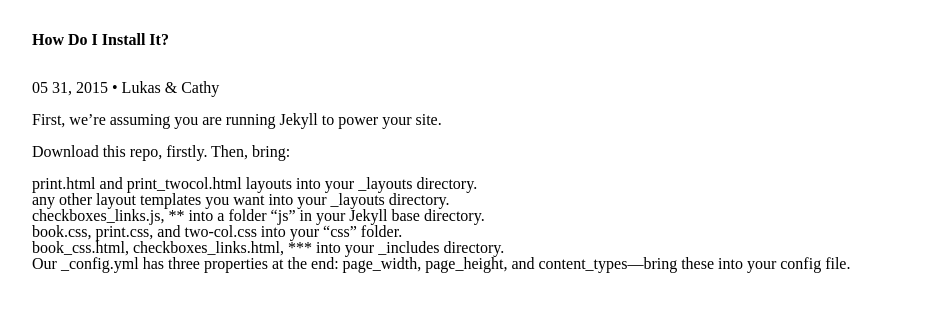
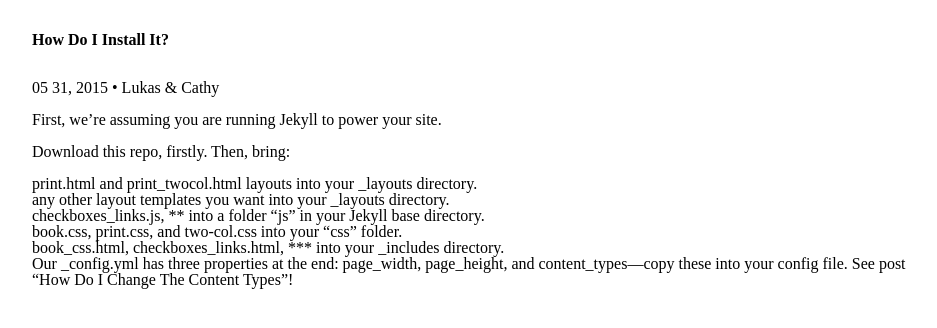
Before and after one commit to thedesignoffice/babybindery, a Jekyll site: the page built from _posts/2015-05-20-how-to-install.md, in a window 1280 px wide. Shown: the top 328 px of the page, without its empty margins (160-1097 px from the left). Built offline with Jekyll 4.4.1, drawn with Linux system fonts in a browser that asks for light colours.

Commit message:
lil documentation edit.

```diff
--- a/_posts/2015-05-20-how-to-install.md
+++ b/_posts/2015-05-20-how-to-install.md
@@ -9,10 +9,10 @@
 
 First, we’re assuming you are running Jekyll to power your site.
 
-Download this repo, firstly. Then, bring:
-- print.html and print_twocol.html layouts into your _layouts directory.
-- any other layout templates you want into your _layouts directory.
-- checkboxes_links.js, **** into a folder “js” in your Jekyll base directory.
-- book.css, print.css, and two-col.css into your “css” folder.
-- book_css.html, checkboxes_links.html, *** into your _includes directory.
-- Our _config.yml has three properties at the end: page_width, page_height, and content_types—bring these into your config file.
+Download this repo, firstly. Then, bring:<br />
+- print.html and print_twocol.html layouts into your _layouts directory. <br />
+- any other layout templates you want into your _layouts directory. <br />
+- checkboxes_links.js, ** into a folder “js” in your Jekyll base directory. <br />
+- book.css, print.css, and two-col.css into your “css” folder. <br />
+- book_css.html, checkboxes_links.html, *** into your _includes directory. <br />
+- Our _config.yml has three properties at the end: page_width, page_height, and content_types—copy these into your config file. See post “How Do I Change The Content Types”! <br />
```
